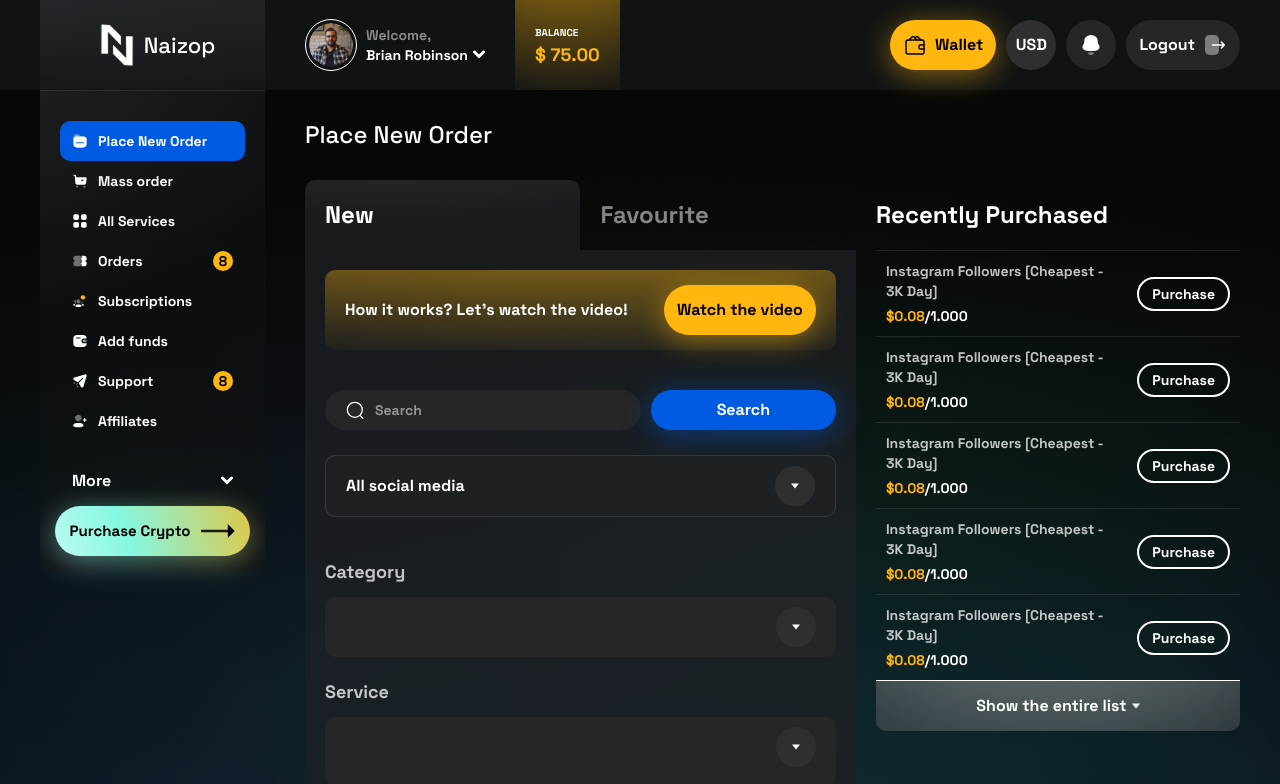
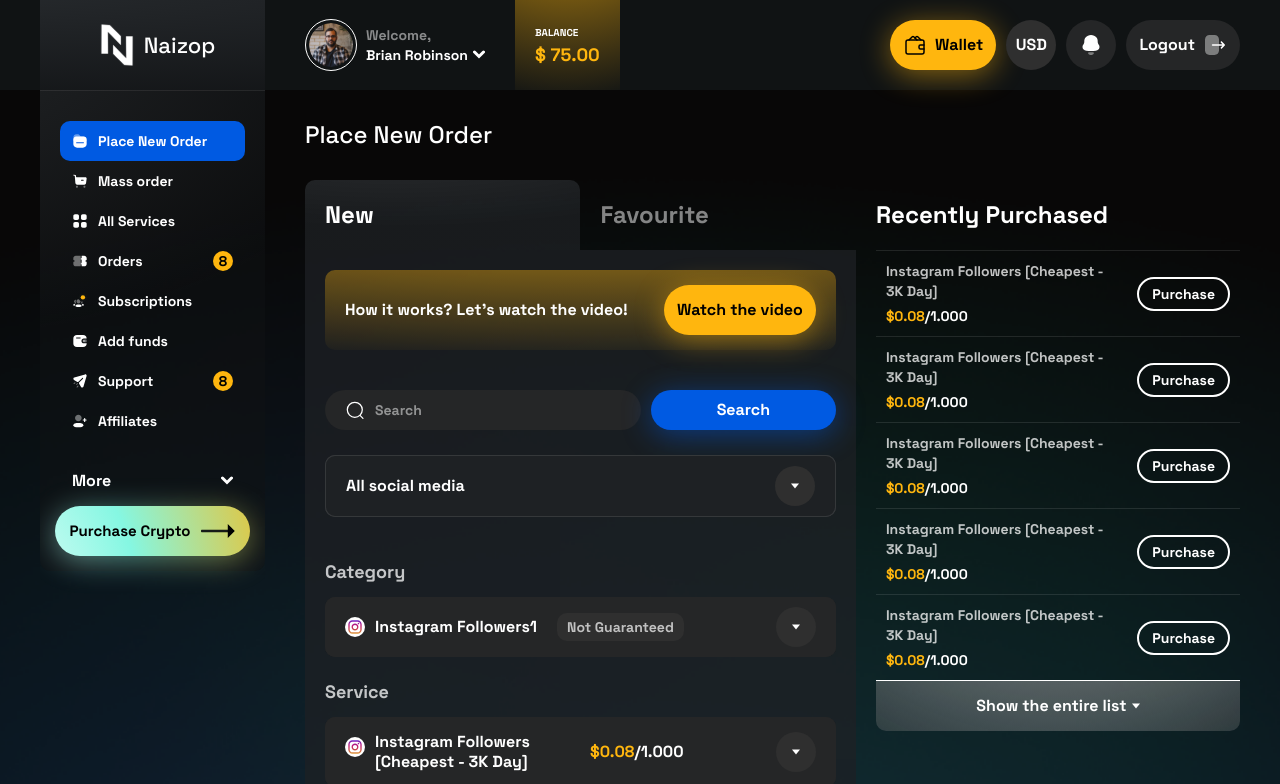
Before and after one commit to VadimCubex/naizop, a React (Create React App) app: page /profile/place-new-order in a window 1280 px wide. Shown: the top 784 px of the page. Built offline with nearby package versions, Linux system fonts and the light colour scheme.

Commit message:
second fix

```diff
--- a/src/components/NewOrder/NewOrder.component.jsx
+++ b/src/components/NewOrder/NewOrder.component.jsx
@@ -83,7 +83,7 @@
           options={NewOrderCategory}
           value={selectedCategory}
           setValue={setSelectedCategory}
-          variant={SelectOptionVariants.newOrderWithoutDeteil}
+          variant={SelectOptionVariants.WithoutDeteil}
         />
       </div>
       <div className="chunk service">
@@ -93,7 +93,7 @@
           options={NewOrderService}
           value={selectedService}
           setValue={setSelectedService}
-          variant={SelectOptionVariants.newOrderWithDetail}
+          variant={SelectOptionVariants.Detail}
         />
       </div>
       <div className="chunk">
```
